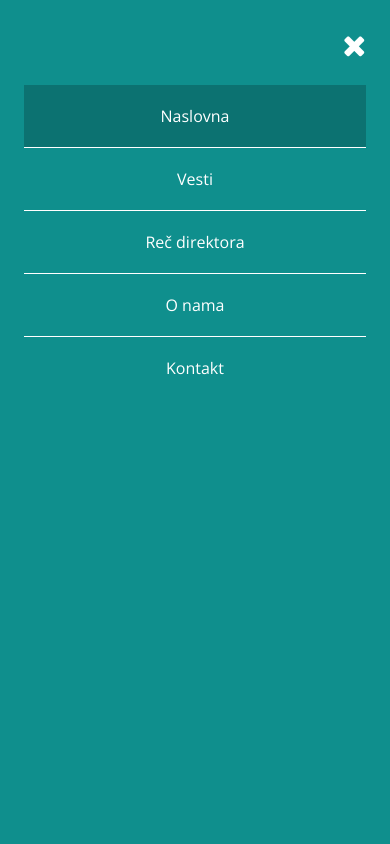
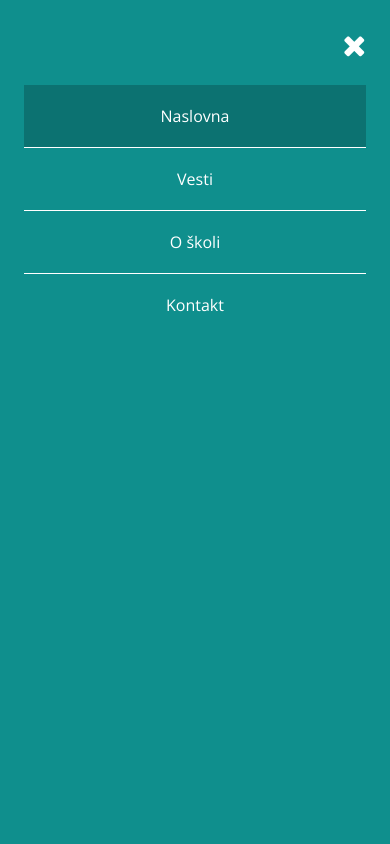
Before and after one commit to BojanIstvancic/matko-vukovic, a Next.js app: page / in a window 390 px wide. Both pictures are taken after a click on the element 195 px from the left and 346 px from the top of the page. Shown: the top 844 px of the page. Built offline with nearby package versions, Linux system fonts and the light colour scheme.

Commit message:
remove surplus stuff from mobile nav

```diff
--- a/src/components/MobileNav.tsx
+++ b/src/components/MobileNav.tsx
@@ -96,20 +96,12 @@ const MobileNav: React.FC<MobileNavProps> = ({
             Vesti
           </NavLink>
         </Link>
-        <Link href="/rec-direktora" passHref>
+        <Link href="/o-skoli" passHref>
           <NavLink
-            className={asPath === "/rec-direktora" ? "active" : ""}
+            className={asPath === "/o-skoli" ? "active" : ""}
             onClick={() => setDisplayMobileNav(false)}
           >
-            Reč direktora
-          </NavLink>
-        </Link>
-        <Link href="/o-nama" passHref>
-          <NavLink
-            className={asPath === "/o-nama" ? "active" : ""}
-            onClick={() => setDisplayMobileNav(false)}
-          >
-            O nama
+            O školi
           </NavLink>
         </Link>
         <Link href="/kontakt" passHref>
--- a/src/pages/404.tsx
+++ b/src/pages/404.tsx
@@ -4,7 +4,7 @@ import Link from "next/link";
 import styled from "styled-components";
 
 const LinkContent = styled.h2`
-  display: inline;
+  display: inline-block;
 
   margin-bottom: 30px;
   padding: 10px;
@@ -17,6 +17,10 @@ const LinkContent = styled.h2`
     cursor: pointer;
     background: var(--primary);
     color: var(--white);
+  }
+
+  @media (max-width: 400px) {
+    font-size: 18px;
   }
 `;
 const Error: React.FC<{}> = () => {
```
